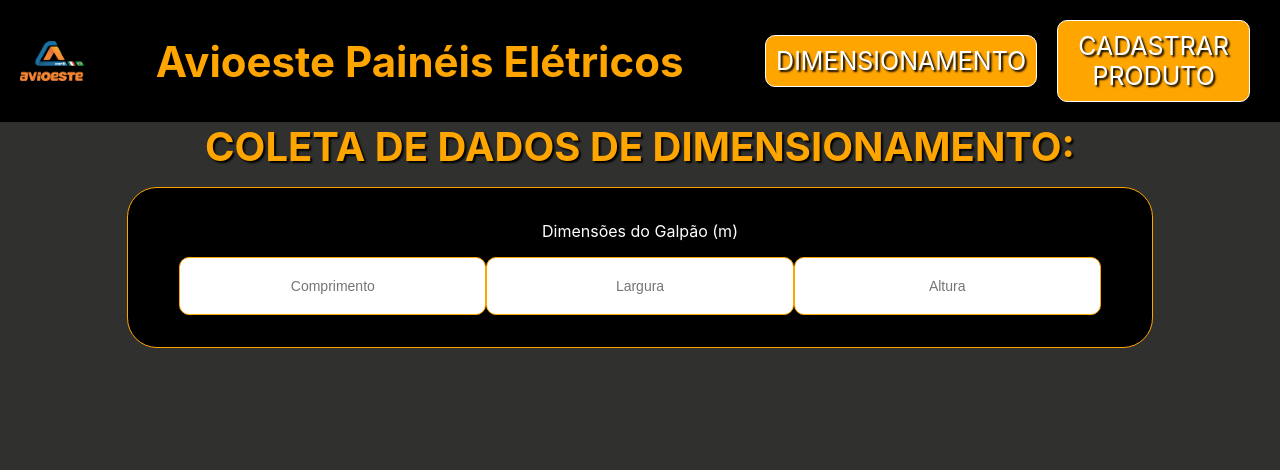
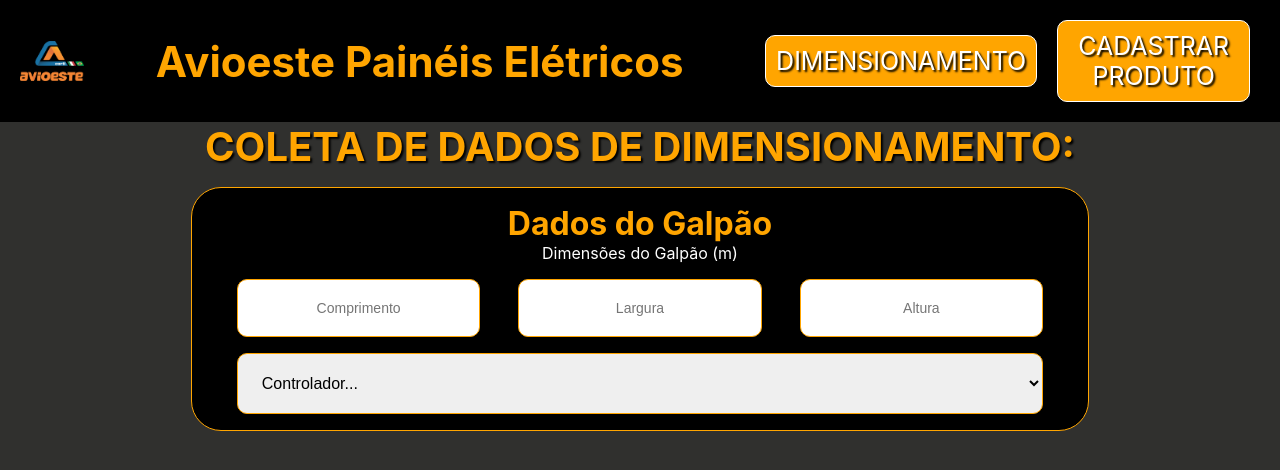
Before and after one commit to JnFerri/dimensionamento-eletrica, a React (Create React App) app: page /dimensionamento in a window 1280 px wide. Shown: the top 470 px of the page. Built offline with nearby package versions, Linux system fonts and the light colour scheme.

Commit message:
removido env

```diff
--- a/src/Components/Select/Option/Option.js
+++ b/src/Components/Select/Option/Option.js
@@ -4,7 +4,11 @@ import styled from "styled-components";
 const Option = styled.option`
     font-size:${props => props.font_size || '16px'};
     color:${props => props.color || 'black'};
-    padding:${props => props.padding || '0px 0px'}
+    padding:${props => props.padding || '0px 0px'};
+    background-color:${props => props.background_color || 'white'};
+    border:${props => props.border || '0px'};
+    margin:${props => props.margin || '0px'};
+
 `
 
 export default Option
--- a/src/Components/Select/Select.js
+++ b/src/Components/Select/Select.js
@@ -6,7 +6,9 @@ const Select = styled.select`
     margin:${props=>props.margin || '0px 0px'};
     padding:${props => props.padding || '0px 0px'};
     heigth:${props => props.heigth || '10px'};
-    font-size:${props => props.font_size || '16px'}
+    font-size:${props => props.font_size || '16px'};
+    border:${props => props.border || '0px'};
+    border-radius:${props => props.border_radius || '0px'};
 `
 
 export default Select
--- a/src/Paginas/Dimensionamento/Dimensionamento.js
+++ b/src/Paginas/Dimensionamento/Dimensionamento.js
@@ -7,6 +7,7 @@ import Titulo4 from "../../Components/Titulo4/Titulo4.js"
 import Label from "../../Components/Label/Label";
 import Select from "../../Components/Select/Select.js"
 import Option from "../../Components/Select/Option/Option.js"
+import controladores from "../../Dados/controladores.js";
 
 const DimensionamentoContainer = styled.body`
 display:flex;
@@ -18,7 +19,7 @@ align-items:center;
 const DimensionamentoSection = styled.section`
 display:flex;
 flex-direction:column;
-width:80%;
+width:70%;
 padding:1rem 0;
 background-color:black;
 border:0.5px orange solid;
@@ -40,15 +41,22 @@ function Dimensionamento(){
             <Header/>
             <Titulo2 color="orange" font_size='40px' text_shadow='2px 2px 2px black'>COLETA DE DADOS DE DIMENSIONAMENTO:</Titulo2>
             <DimensionamentoSection>
-                <Titulo4>Dados do Galpão</Titulo4>
+                <Titulo4 color="orange" font_size='32px'>Dados do Galpão</Titulo4>
                 <Form width='90%' >
                     <Label color="white">Dimensões do Galpão (m)</Label>
                 <FormDivLinha>
-                    <Input padding='20px 20px' width='30%' border='orange 0.5px solid' border_radius='10px' placeholder="Comprimento"></Input>
-                    <Input padding='20px 20px' width='30%' border='orange 0.5px solid' border_radius='10px' placeholder="Largura"></Input>
-                    <Input padding='20px 20px' width='30%' border='orange 0.5px solid' border_radius='10px' placeholder="Altura"></Input>
+                    <Input padding='20px 20px' width='25%' border='orange 0.5px solid' border_radius='10px' placeholder="Comprimento"></Input>
+                    <Input padding='20px 20px' width='25%' border='orange 0.5px solid' border_radius='10px' placeholder="Largura"></Input>
+                    <Input padding='20px 20px' width='25%' border='orange 0.5px solid' border_radius='10px' placeholder="Altura"></Input>
                 </FormDivLinha>
-
+                    <Select padding='20px 20px' border='orange 0.5px solid' border_radius='10px'>
+                    <Option value={''} disabled selected hidden backgroundcolor ='orange' color="black" font_size='22px' border='0.1px solid black'>Controlador...</Option>
+                        {
+                            controladores.map(controlador => (
+                                <Option background_color ='orange' margin='1px 5px'color="black" font_size='22px' border='0.1px solid black'>{controlador}</Option>
+                            ))
+                        }
+                    </Select>
                 </Form>
             </DimensionamentoSection>
         </DimensionamentoContainer>
```
Also changed, not shown: 1 other file (tests, documents, lock files or other folders).
